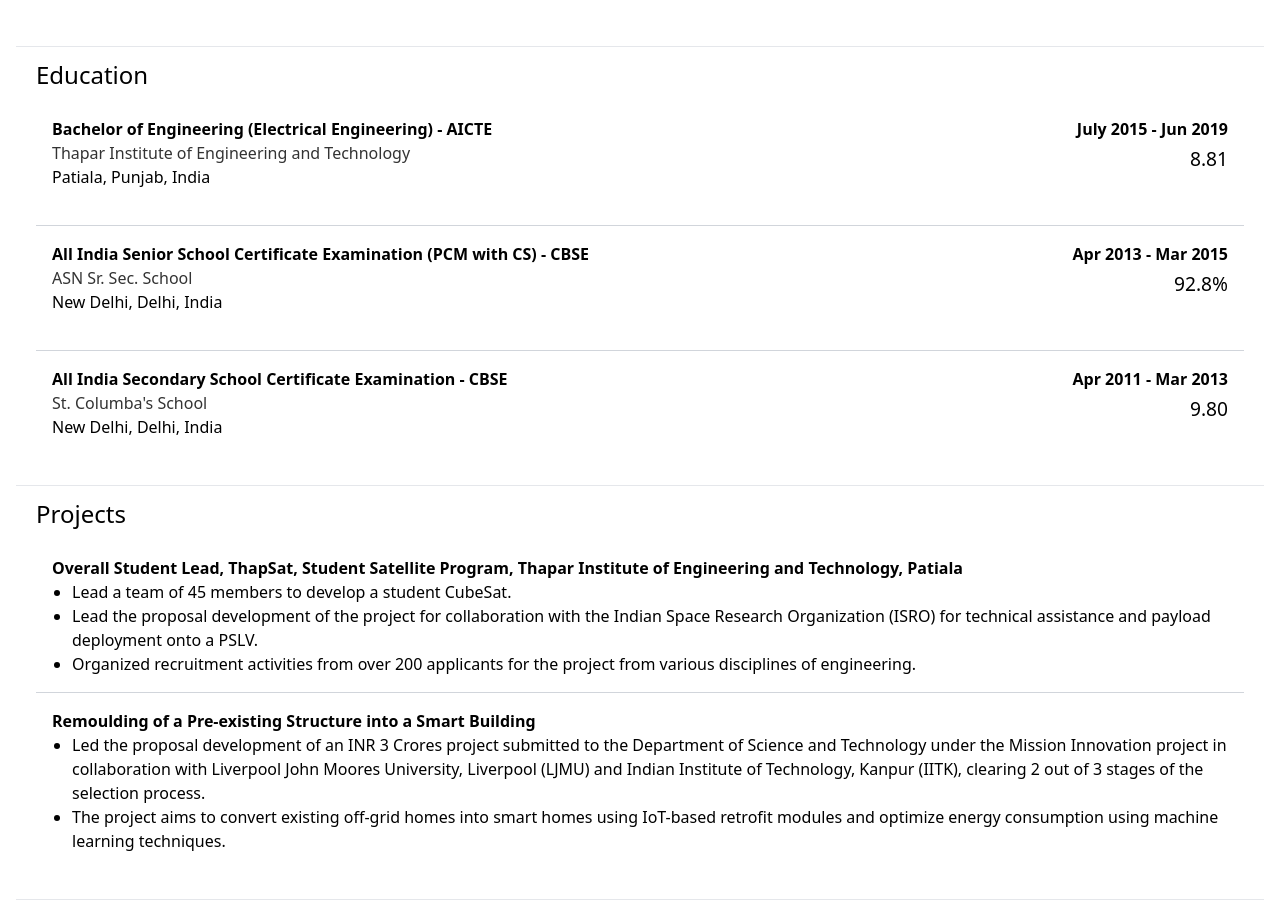
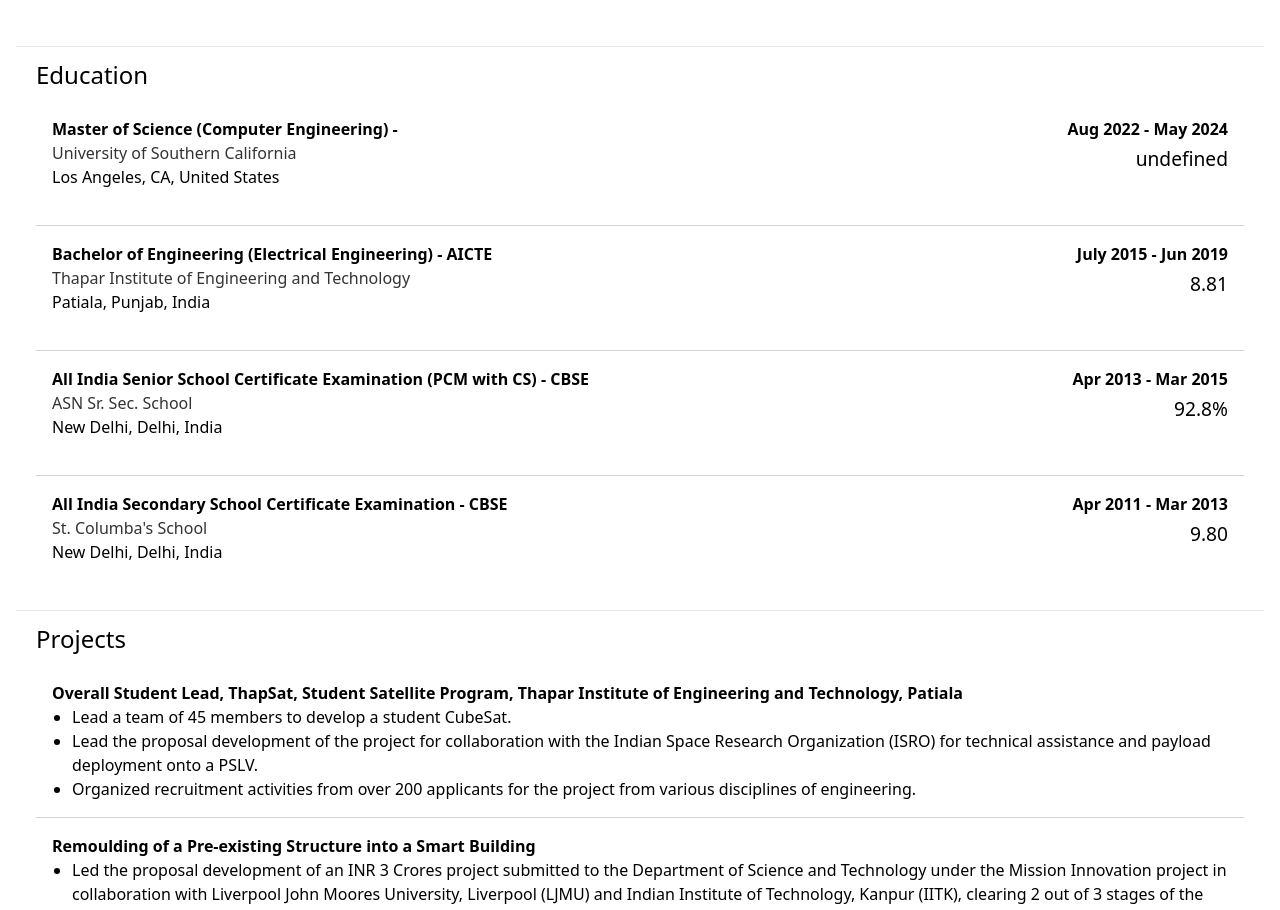
Before and after one commit to swanav/swanav.github.io, a Svelte app: page / in a window 1280 px wide. Shown: the part 1265-2175 px from the top of the page. Built offline with nearby package versions, Linux system fonts and the light colour scheme.

Commit message:
Update Education.svelte
Added USC details

```diff
--- a/src/Education.svelte
+++ b/src/Education.svelte
@@ -4,6 +4,16 @@
 
     const qualifications = [
         {
+            name: "Master of Science (Computer Engineering)",
+            accredition_organisation: "",
+            institute: "University of Southern California",
+            institute_url: "https://usc.edu",
+            location: "Los Angeles, CA, United States",
+            period: {
+                from: "Aug 2022",
+                to: "May 2024",
+            },
+        },{
             name: "Bachelor of Engineering (Electrical Engineering)",
             accredition_organisation: "AICTE",
             institute: "Thapar Institute of Engineering and Technology",
```
